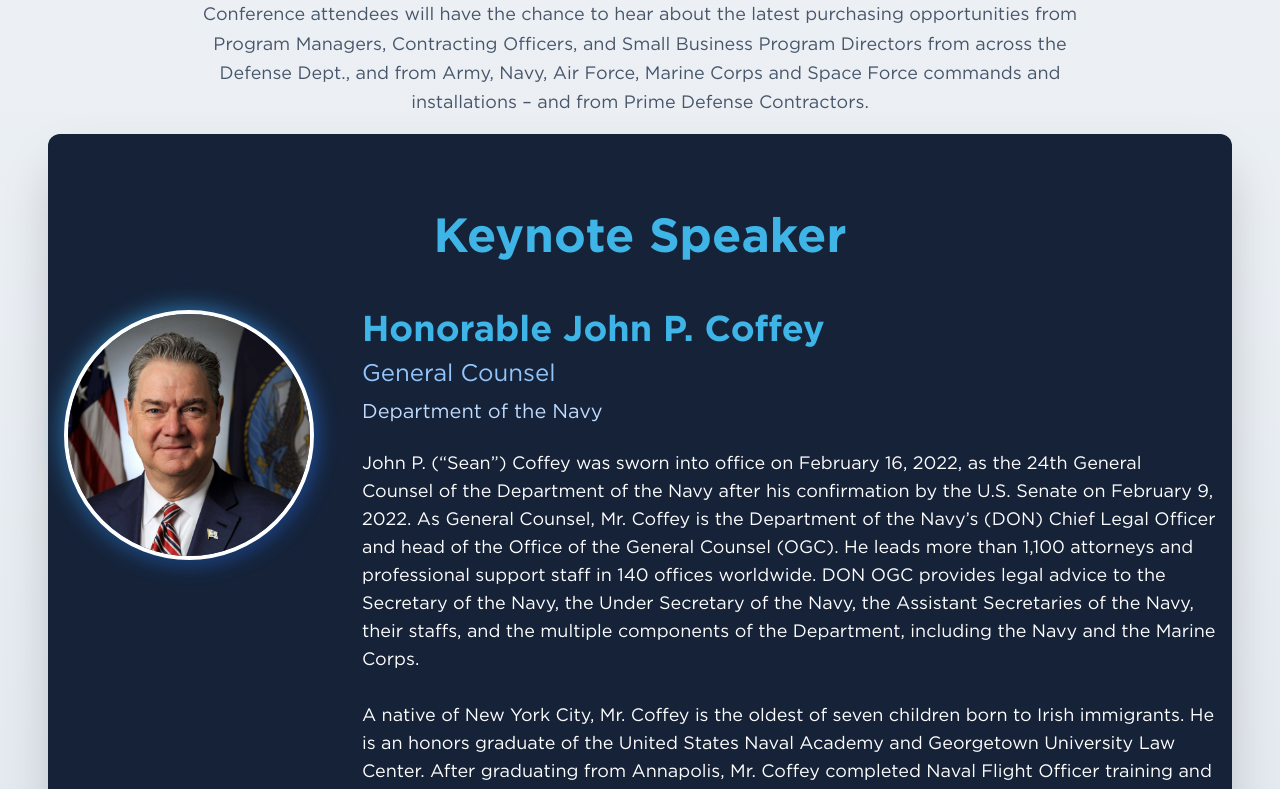
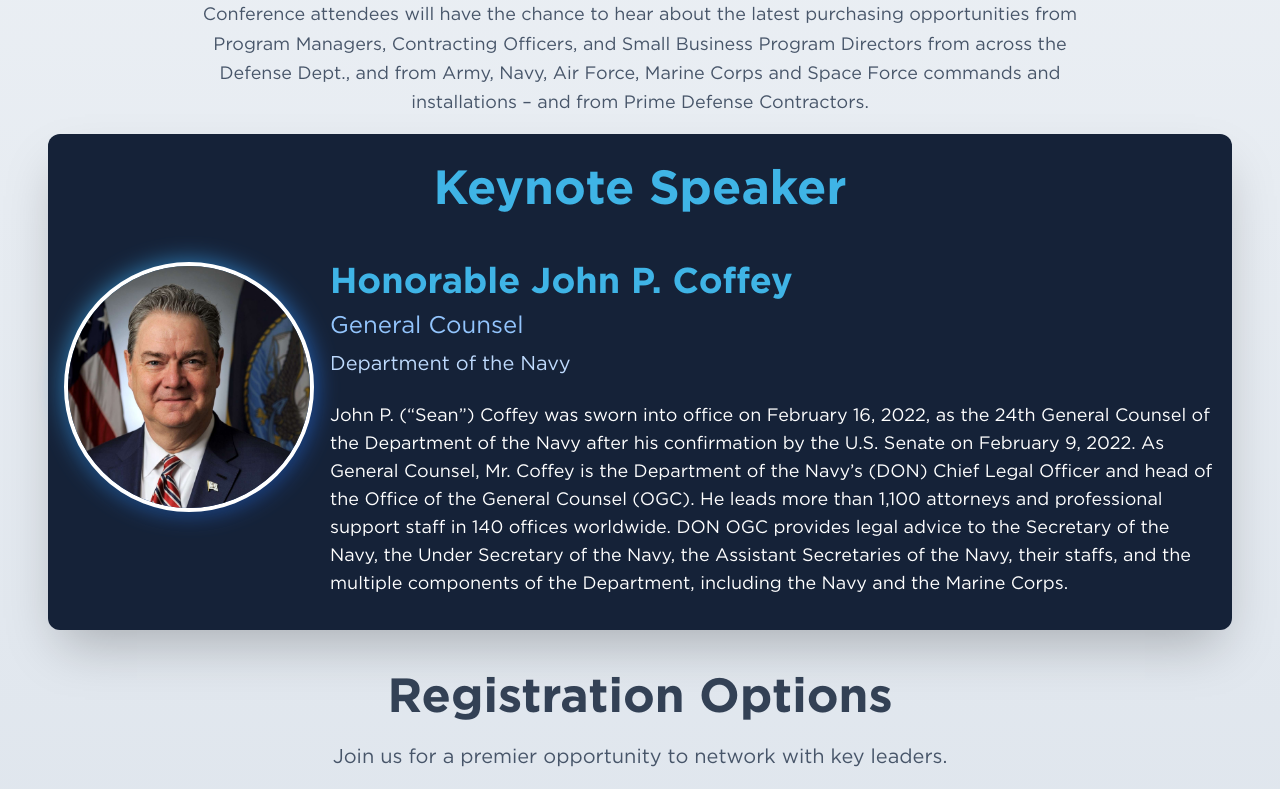
Before and after one commit to masonym/ada-website, a Next.js app: page /events/2025-defense-industry-forecast in a window 1280 px wide. Shown: the part 1220-2009 px from the top of the page. Built offline with nearby package versions, Linux system fonts and the light colour scheme.

Commit message:
Updating styling & length of keynote speaker component

```diff
--- a/src/app/components/KeynoteSpeaker.tsx
+++ b/src/app/components/KeynoteSpeaker.tsx
@@ -15,11 +15,11 @@ const KeynoteSpeaker: React.FC<KeynoteSpeakerProps> = ({ eventId }) => {
   }
 
   return (
-    <section className="bg-navy-500 text-white mb-8 pt-12 pb-8 sm:pt-16 lg:pt-20 px-4 rounded-xl shadow-2xl">
+    <section className="bg-navy-500 text-white mb-8 py-8 px-4 rounded-xl shadow-2xl">
       <div className="max-w-6xl mx-auto">
         <h2 className="text-3xl sm:text-4xl lg:text-5xl font-bold text-center mb-8 sm:mb-12 text-lightBlue-400">Keynote Speaker</h2>
         <div className="flex flex-col items-center md:flex-row md:items-start">
-          <div className="mb-8 md:mb-0 md:mr-12 flex-shrink-0">
+          <div className="mb-8 md:mb-0 mr-4 flex-shrink-0">
             <div className="relative">
               <div className="absolute inset-0 bg-gradient-to-br from-lightBlue-400 to-blue-600 rounded-full opacity-75 blur-md"></div>
               <Image
@@ -37,7 +37,7 @@ const KeynoteSpeaker: React.FC<KeynoteSpeakerProps> = ({ eventId }) => {
             <p className="text-lg sm:text-xl mb-6 text-blue-200">{keynoteSpeaker.company}</p>
             <div
               className="text-base sm:text-lg leading-relaxed max-w-none"
-              dangerouslySetInnerHTML={{ __html: keynoteSpeaker.bio }}
+              dangerouslySetInnerHTML={{ __html: keynoteSpeaker.bio.substring(0, 800) }}
             />
           </div>
         </div>
```
